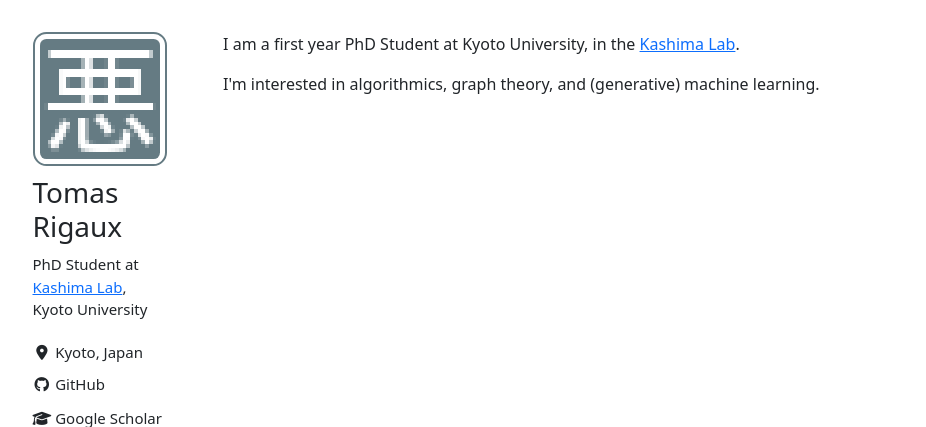
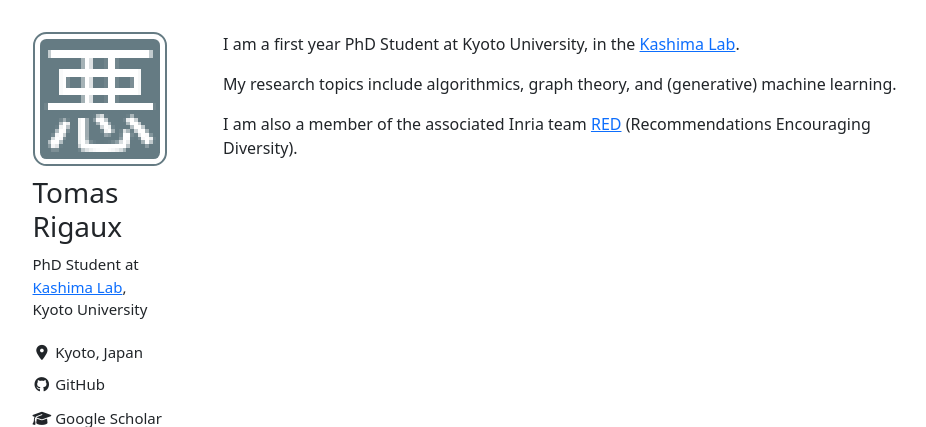
Before and after one commit to Akulen/aku.ren, a Flask app: page / in a window 1280 px wide. Shown: the part 56-483 px from the top of the page, without its empty margins (161-1087 px from the left). Run offline with Flask 3, Linux system fonts and the light colour scheme; some libraries are stand-ins or nearby versions.

Commit message:
Added new RED Team

```diff
--- a/templates/index.html
+++ b/templates/index.html
@@ -7,6 +7,9 @@
     I am a first year PhD Student at Kyoto University, in the <a href="http://www.ml.ist.i.kyoto-u.ac.jp/en/">Kashima Lab</a>.
     </p>
     <p>
-    I'm interested in algorithmics, graph theory, and (generative) machine learning.
+    My research topics include algorithmics, graph theory, and (generative) machine learning.
+    </p>
+    <p>
+    I am also a member of the associated Inria team <a href="https://jilljenn.github.io/red/">RED</a> (Recommendations Encouraging Diversity).
     </p>
 {% endblock %}
```
